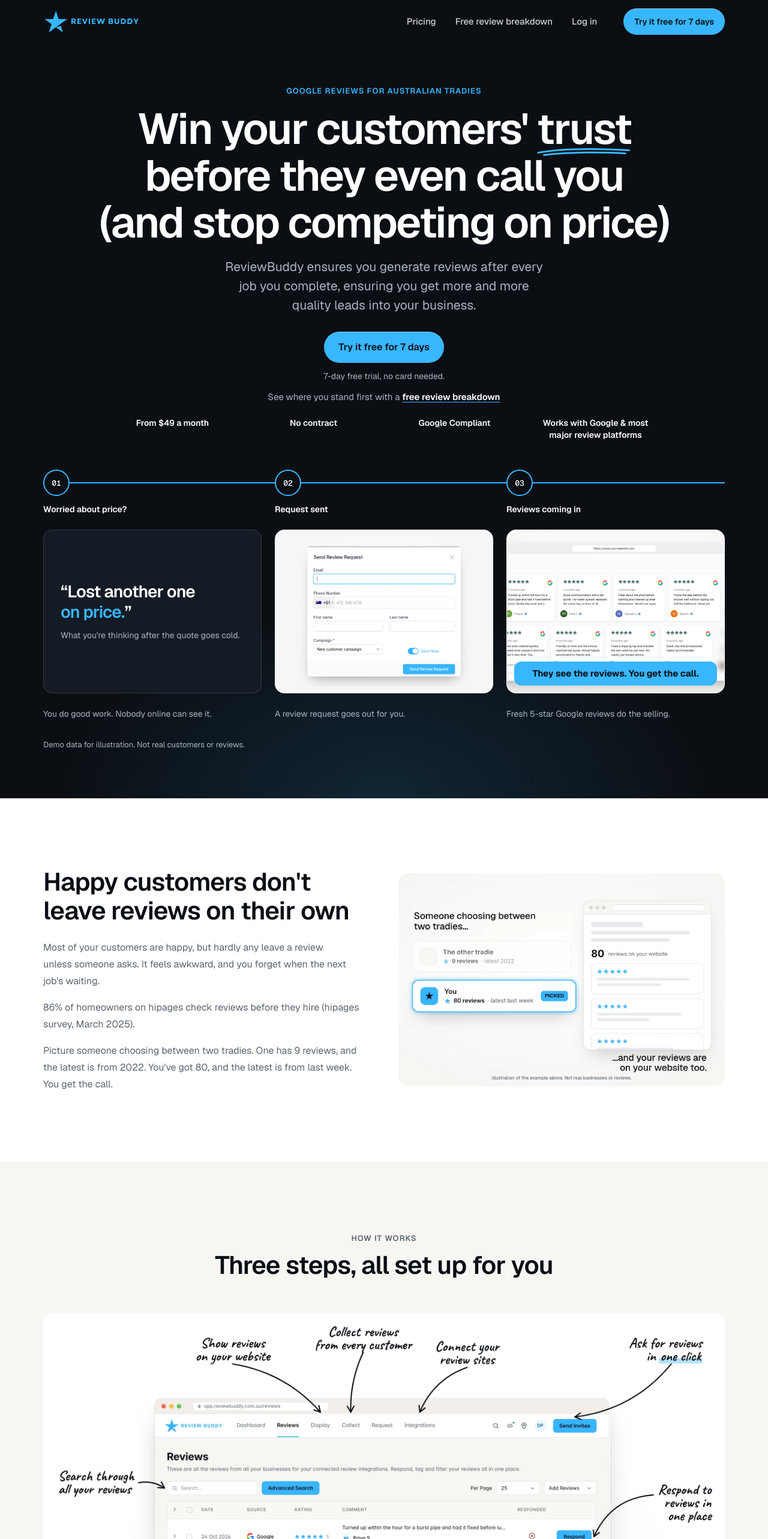
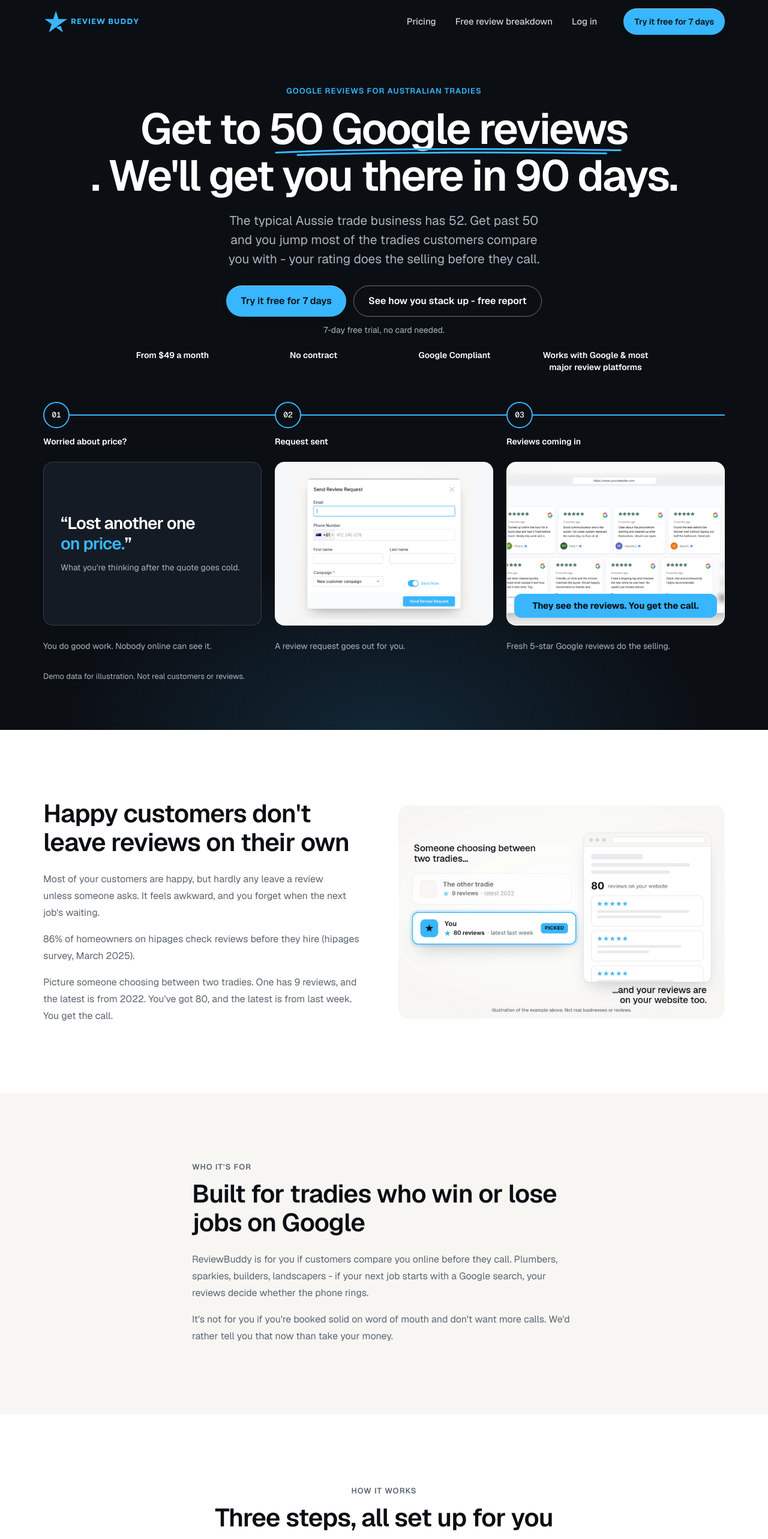
Before and after one commit to Dan-Kovac/ReviewBuddyWebsite, a Next.js app: page / in a window 1280 px wide. Shown: the top 2566 px of the page at 60% size. Built offline with nearby package versions, Linux system fonts and the light colour scheme; no server answers.

Commit message:
Rebuild homepage around the 50-review challenge
Updated text for clarity and improved messaging throughout the page. Adjusted call-to-action phrases and refined details for better user engagement.

```diff
--- a/app/page.tsx
+++ b/app/page.tsx
@@ -33,7 +33,8 @@ const howSteps = [
   },
   {
     title: "Shown on your website",
-    detail: "New reviews show in a widget on your website, boosting the conversion rate of your website traffic.",
+    detail:
+      "New reviews show in a widget on your own website, matched to your colours. The proof sits where the decision happens, not on a profile you don't own.",
   },
 ] as const;
 
@@ -49,6 +50,9 @@ const youDo = [
   "Put the link or QR code on your invoices, van or cards",
 ];
 
+const ghostCta =
+  "inline-flex min-h-[52px] w-full items-center justify-center rounded-full border-[1.5px] border-[color-mix(in_srgb,var(--rb-on-brand)_40%,transparent)] bg-transparent px-6 text-center text-base font-semibold text-[var(--rb-on-brand)] hover:bg-[color-mix(in_srgb,var(--rb-on-brand)_8%,transparent)] lg:w-auto";
+
 function SectionCta({ location, quiet = false }: { location: string; quiet?: boolean }) {
   return (
     <div className="section-cta">
@@ -57,7 +61,7 @@ function SectionCta({ location, quiet = false }: { location: string; quiet?: boo
       </TrialButton>
       {quiet ? (
         <p className="how-quiet">
-          See where you stand first with a <Link href="/free-review-breakdown">free review breakdown</Link>
+          See how you stack up first with a <Link href="/free-review-breakdown">free review breakdown</Link>
         </p>
       ) : (
         <p className="micro">{STICKY_TRIAL_TEXT}</p>
@@ -86,9 +90,9 @@ export default function HomePage() {
         <div className="wrap mx-auto w-full max-w-[var(--rb-max-width)] px-[var(--rb-gutter)]">
           <p className="eyebrow text-[var(--rb-accent)]">Google reviews for Australian tradies</p>
           <h1 className="display mx-auto mt-4 max-w-[18em] text-balance">
-            Win your customers&apos;{" "}
+            Get to{" "}
             <span className="trust-word">
-              trust
+              50 Google reviews
               <svg viewBox="0 0 100 12" preserveAspectRatio="none" aria-hidden="true">
                 <path
                   d="M2 8 C 25 3, 55 2, 98 5 M8 11 C 35 7, 70 7, 94 9"
@@ -99,11 +103,12 @@ export default function HomePage() {
                   vectorEffect="non-scaling-stroke"
                 />
               </svg>
-            </span>{" "}
-            before they even call you (and stop competing on price)
+            </span>
+            . We&apos;ll get you there in 90 days.
           </h1>
           <p className="lead mx-auto mt-5 max-w-[34rem] text-[var(--rb-on-brand-muted)]">
-            ReviewBuddy ensures you generate reviews after every job you complete, ensuring you get more and more quality leads into your business.
+            The typical Aussie trade business has 52. Get past 50 and you jump most of the tradies customers compare
+            you with - your rating does the selling before they call.
           </p>
           <div className="hero-actions">
             <div data-hero-cta="" className="w-full lg:w-auto">
@@ -111,12 +116,13 @@ export default function HomePage() {
                 {CTA_LABEL}
               </TrialButton>
             </div>
+            <div className="w-full lg:w-auto">
+              <Link href="/free-review-breakdown" className={ghostCta}>
+                See how you stack up - free report
+              </Link>
+            </div>
           </div>
           <p className="trial-line mx-auto mt-3 max-w-[34rem] text-sm leading-5 text-[var(--rb-on-brand-muted)]">{TRIAL_LINE}</p>
-          <p className="hero-quiet">
-            See where you stand first with a{" "}
-            <Link href="/free-review-breakdown">free review breakdown</Link>
-          </p>
           <ul className="trust-bar" aria-label="What you get">
             {TRUST_BAR.map((item) => (
               <li key={item}>{item}</li>
@@ -159,7 +165,26 @@ export default function HomePage() {
         </div>
       </section>
 
-      <section id="s-how" className="bg-[var(--rb-surface-alt)]">
+      <section id="s-fit" className="bg-[var(--rb-surface-alt)]">
+        <div className={shell}>
+          <div className="mx-auto max-w-[var(--rb-text-max)]">
+            <p className="eyebrow">Who it&apos;s for</p>
+            <h2 className="mt-3">Built for tradies who win or lose jobs on Google</h2>
+            <div className="mt-6 grid gap-4 text-base leading-7 text-[var(--rb-text-muted)]">
+              <p>
+                ReviewBuddy is for you if customers compare you online before they call. Plumbers, sparkies, builders,
+                landscapers - if your next job starts with a Google search, your reviews decide whether the phone rings.
+              </p>
+              <p>
+                It&apos;s not for you if you&apos;re booked solid on word of mouth and don&apos;t want more calls.
+                We&apos;d rather tell you that now than take your money.
+              </p>
+            </div>
+          </div>
+        </div>
+      </section>
+
+      <section id="s-how" className="bg-[var(--rb-surface)]">
         <div className="shell how-shell">
           <div className="how3-head">
             <p className="eyebrow">How it works</p>
@@ -184,11 +209,28 @@ export default function HomePage() {
           <p className="rules-line">
             Everyone gets the same link and the same choice of sites, happy or not. That&apos;s Google&apos;s rules.
           </p>
+          <p className="rules-line">
+            Most clients see their first new reviews within a couple of weeks of the link going out.
+          </p>
           <SectionCta location="how-it-works" quiet />
         </div>
       </section>
 
       <ProofBlock />
+
+      <section id="s-proof" className="bg-[var(--rb-surface-alt)]">
+        <div className={shell}>
+          <div className="mx-auto max-w-[var(--rb-text-max)] text-center">
+            <p className="eyebrow">The proof</p>
+            <h2 className="mt-3">We&apos;re new, and we&apos;d rather earn it than fake it</h2>
+            <p className="lead mt-4 text-[var(--rb-text-muted)]">
+              Our first customers are climbing to 50 reviews right now. Their words - with name, trade and suburb -
+              will sit on this page, and only ever their words.
+            </p>
+            <p className="mt-6 text-lg font-semibold">One extra job pays for a year of ReviewBuddy.</p>
+          </div>
+        </div>
+      </section>
 
       <section id="s2" className="sec s2 bg-[var(--rb-surface)]">
         <div className="shell">
@@ -239,6 +281,7 @@ export default function HomePage() {
             <PlanPair location="home-plans" />
           </div>
           <p className="per-day">About $1.60 a day for Starter, or about $2.50 a day for Growth.</p>
+          <p className="mt-4 text-center text-base font-semibold">One extra job pays for a year of ReviewBuddy.</p>
           <p className="mt-8 text-center text-base">
             <Link href="/pricing" className="font-semibold underline decoration-[var(--rb-brand)] decoration-2 underline-offset-4">
               Compare the plans
@@ -273,9 +316,9 @@ export default function HomePage() {
           <div className="cl">
             <h2>
               <span className="close-line">
-                Build the{" "}
+                Get to{" "}
                 <span className="trust-word">
-                  trust
+                  50 reviews
                   <svg viewBox="0 0 100 12" preserveAspectRatio="none" aria-hidden="true">
                     <path
                       d="M2 8 C 25 3, 55 2, 98 5 M8 11 C 35 7, 70 7, 94 9"
@@ -286,15 +329,16 @@ export default function HomePage() {
                     />
                   </svg>
                 </span>
+                .
               </span>
-              <span className="close-line">before they call</span>
+              <span className="close-line">We&apos;ll get you there.</span>
             </h2>
             <p className="lead">{CLOSING_LINE}</p>
             <TrialButton variant="gold" location="home-final" className="close-cta px-8">
               {CTA_LABEL}
             </TrialButton>
             <p className="hero-quiet">
-              See where you stand first with a <Link href="/free-review-breakdown">free review breakdown</Link>
+              See how you stack up first with a <Link href="/free-review-breakdown">free review breakdown</Link>
             </p>
           </div>
         </div>
```
